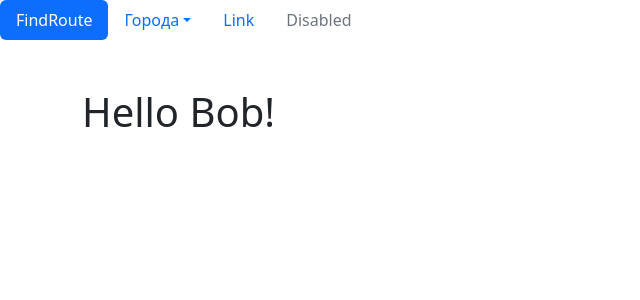
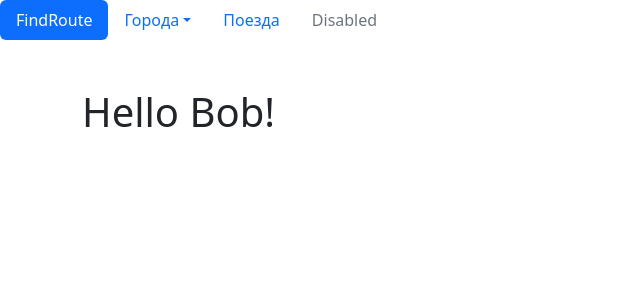
Before and after one commit to TuzovAP/django_sate, a Django app: page / in a window 1280 px wide. Shown: the top 300 px of the page, without its empty margins (0-640 px from the left). Run offline with Django 4.2, Linux system fonts and the light colour scheme.

Commit message:
Добавил ссылку на страницу с поездами в navbar

```diff
--- a/templates/base.html
+++ b/templates/base.html
@@ -1,4 +1,5 @@
 {% url 'cities:home' as cities_home_url %}
+{% url 'trains:home' as trains_home_url %}
 {% url 'home' as home_url %}
 
 <!doctype html>
@@ -30,7 +31,7 @@
         </ul>
       </li>
       <li class="nav-item">
-        <a class="nav-link" href="#">Link</a>
+        <a class="nav-link {% if request.path == trains_home_url %} active {% endif %}" href="{% url 'trains:home'%}">Поезда</a>
       </li>
       <li class="nav-item">
         <a class="nav-link disabled">Disabled</a>
```
